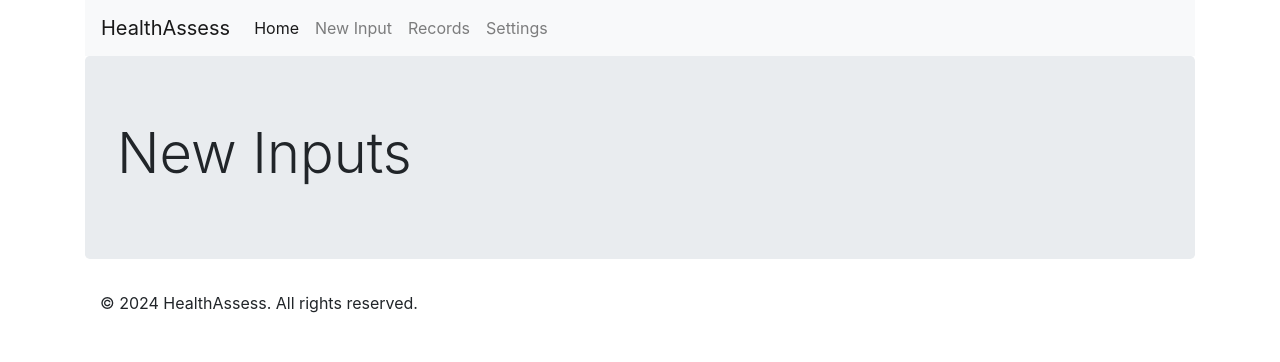
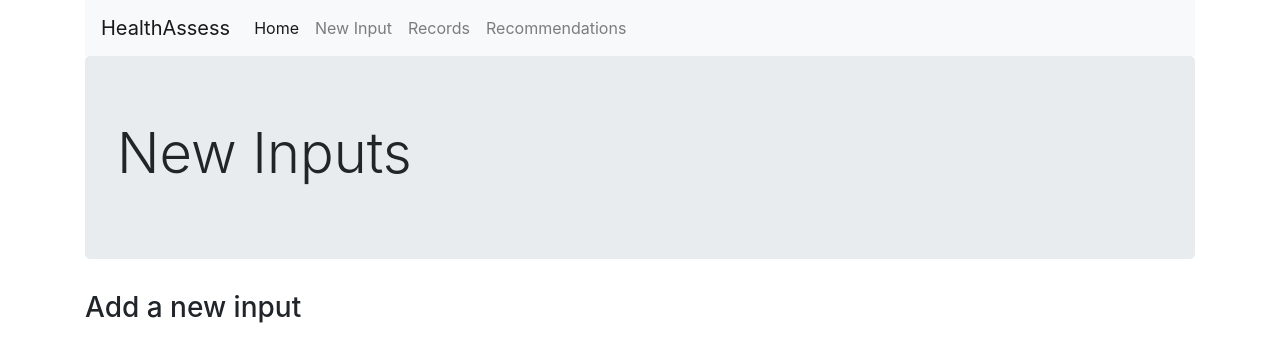
Before and after one commit to limedosa/Health-Assess-MakeHavard24, a Flask app: page /newInputs in a window 1280 px wide. Shown: the top 362 px of the page. Run offline with Flask 3, Linux system fonts and the light colour scheme; some libraries are stand-ins or nearby versions.

Commit message:
Update newInputs.html

```diff
--- a/flaskr/templates/newInputs.html
+++ b/flaskr/templates/newInputs.html
@@ -33,7 +33,7 @@
                         <a class="nav-link" href="{{ url_for('recordsPage') }}">Records </a>
                     </li>
                     <li class="nav-item">
-                      <a class="nav-link" href="{{ url_for('settingsPage') }}">Settings </a>
+                      <a class="nav-link" href="{{ url_for('recommendationsPage') }}">Recommendations </a>
                   </li>
                 </ul>
             </div>
@@ -48,11 +48,8 @@
           		{% endif %}
 	    </h1>
         </div>
-        <footer>
-            <div class="container">
-                <p>&copy; 2024 HealthAssess. All rights reserved.</p>
-            </div>
-        </footer>
+
+        <h3>Add a new input</h3>
     </div>
 
 
```
